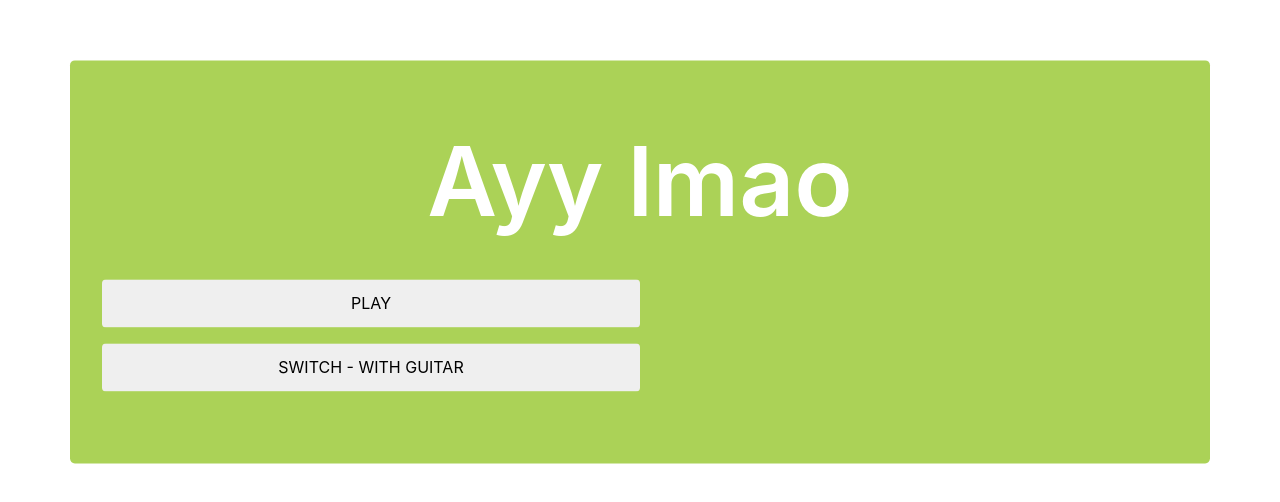
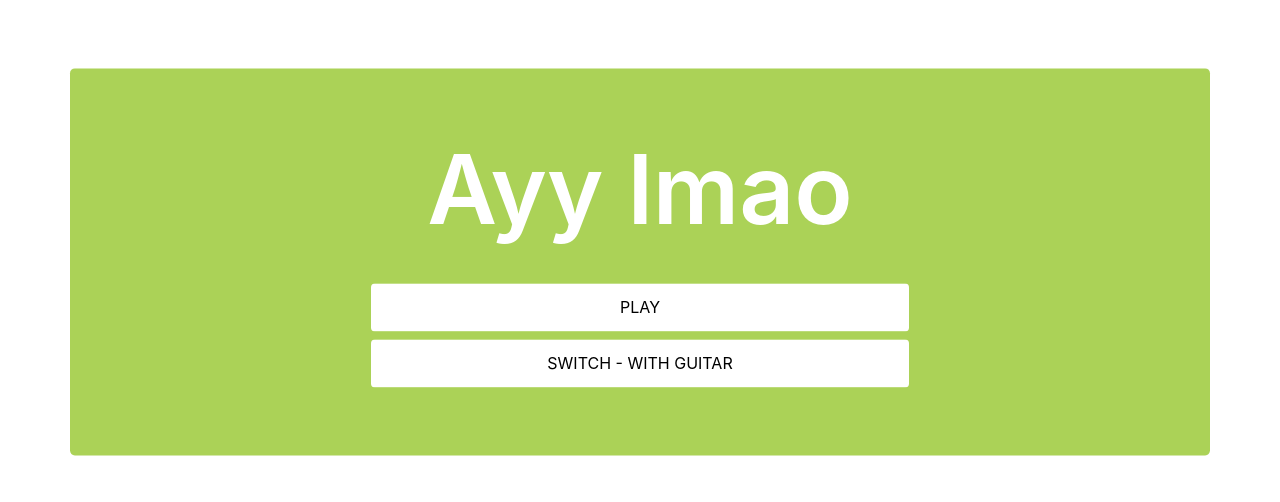
Before and after one commit to kikaho/kikaho.github.io, a plain HTML site: page index.html in a window 1280 px wide. Shown: the part 138-640 px from the top of the page. Drawn offline with nearby package versions, Linux system fonts and the light colour scheme.

Commit message:
layout tweak

```diff
--- a/css/style.css
+++ b/css/style.css
@@ -15,14 +15,18 @@
 }
 
 .general-button {
+    background-color: white;
     height: 3rem;
     width: 50%;
+    margin-left: auto;
+    margin-right: auto;
+    display: inline-block;
     transition-timing-function: ease-in;
     -webkit-transition: width 0.2s, height 0.2s; /* For Safari 3.1 to 6.0 */
     transition: width 0.2s, height 0.2s;
 }
 
 .general-button:hover {
-    width: 60%;
+    width: 80%;
 
 }
--- a/index.html
+++ b/index.html
@@ -18,15 +18,12 @@
 <body>
 
   <div class="container jumbotron" style="background-color: rgba(143,195,31, 0.75);">
-
-
-
-    <h2 class="col-12 text-center title">Ayy lmao</h1>
-      <button id="play-button" class="btn general-button mx-auto my-2">PLAY</button>
-      <button id="switch-button" class="btn general-button my-2">SWITCH</button>
+    <div style="text-align:center;">
+      <h2 class="col-12 text-center title">Ayy lmao</h2>
+      <button id="play-button" class="btn general-button my-1">PLAY</button>
+      <button id="switch-button" class="btn general-button my-1">SWITCH</button>
+    </div>
   </div>
-
-
 
 </body>
 
```
